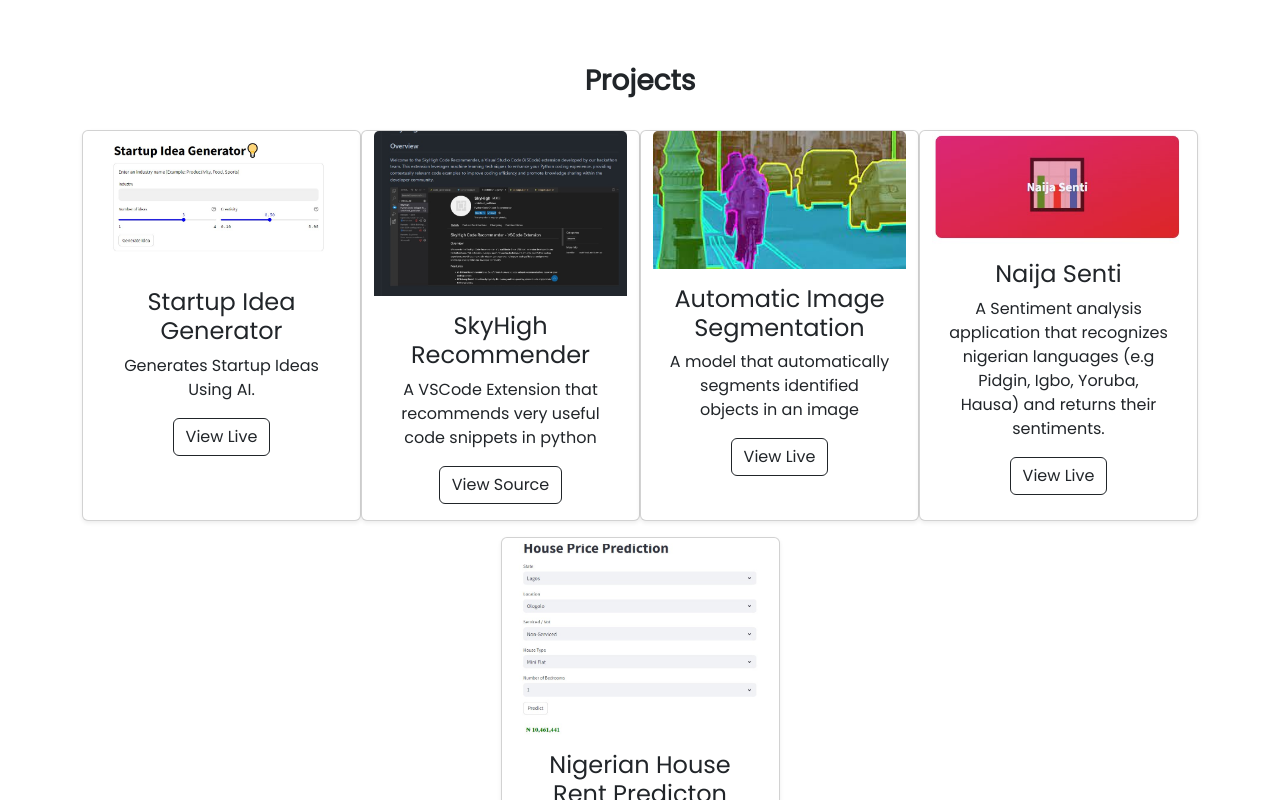
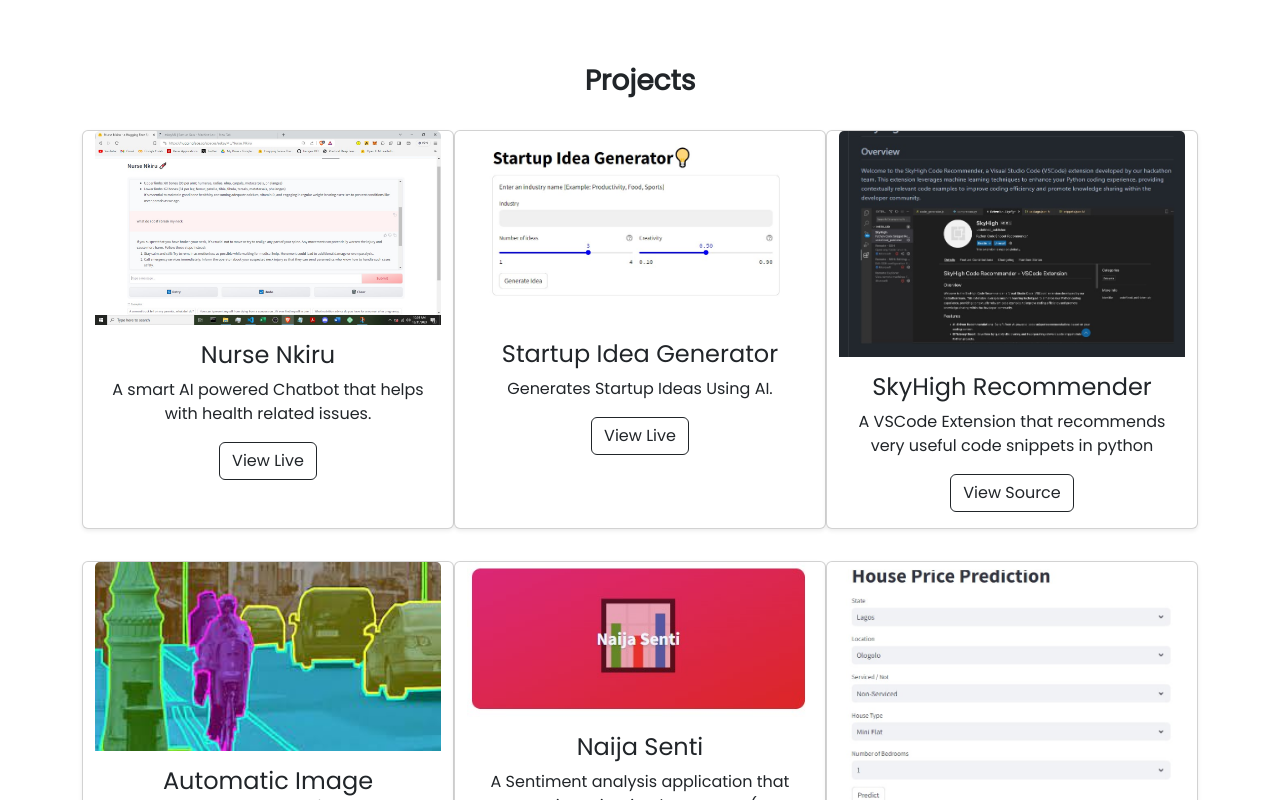
Before and after one commit to eskayML/eskayML.github.io, a React (Create React App) app: page / in a window 1280 px wide. Shown: the part 560-1360 px from the top of the page. Built offline with nearby package versions, Linux system fonts and the light colour scheme.

Commit message:
add: nurse nkiru

```diff
--- a/src/Projects.jsx
+++ b/src/Projects.jsx
@@ -4,7 +4,7 @@ import SkyHighImg from './images/project__skyhigh_recommender.jpg'
 import SegMentImg from './images/project__image_segmentation.jpg'
 import SentiImg from './images/project__naija_senti.jpg'
 import RentImg from './images/project__nigerian_houses_prediction.jpg'
-
+import NkiruImg from './images/project__nurse_nkiru.jpg'
 
 function Projects() {
   return (
@@ -14,7 +14,16 @@ function Projects() {
           </div>
           <div className="container">
             <div className="row">
-              <div className="card col-md-3 col-sm-9 shadow-sm  mt-3 mx-auto ">
+            <div className="card col-md-4 mr-3 mb-3 col-sm-9 shadow-sm  mt-3  ">
+                <img className="card-img-top" src={NkiruImg} alt=" nurse nkiru" />
+                <div className="card-body">
+                    <h4 className="card-title">Nurse Nkiru</h4>
+                    <p className="card-text">A smart AI powered  Chatbot that helps with health related issues.</p>
+                    <a href="https://huggingface.co/spaces/eskayML/Nurse_Nkiru" className="btn  btn-outline-dark" target='_blank'>View Live</a>
+                </div>
+              </div>
+
+              <div className="card col-md-4 mr-3 mb-3 col-sm-9 shadow-sm  mt-3 mx-auto ">
                 <img className="card-img-top" src={StartupGenImg} alt=" startup generator" />
                 <div className="card-body">
                     <h4 className="card-title">Startup Idea Generator</h4>
@@ -23,7 +32,7 @@ function Projects() {
                 </div>
               </div>
 
-              <div className="card col-md-3 col-sm-9 shadow-sm  mt-3 mx-auto ">
+              <div className="card col-md-4 mr-3 mb-3 col-sm-9 shadow-sm  mt-3 mx-auto ">
                 <img className="card-img-top" src={SkyHighImg} alt = 'skyhigh project'/>
                 <div className="card-body">
                     <h4 className="card-title">SkyHigh Recommender</h4>
@@ -32,7 +41,7 @@ function Projects() {
                 </div>
               </div>
 
-              <div className="card col-md-3 col-sm-9 shadow-sm  mt-3 mx-auto ">
+              <div className="card col-md-4 mr-3 mb-3 col-sm-9 shadow-sm  mt-3 mx-auto ">
                 <img className="card-img-top" src={SegMentImg} alt = 'mask segmentation' />
                 <div className="card-body">
                     <h4 className="card-title">Automatic Image Segmentation</h4>
@@ -41,7 +50,7 @@ function Projects() {
                 </div>
               </div>
 
-              <div className="card col-md-3 col-sm-9 shadow-sm  mt-3 mx-auto ">
+              <div className="card col-md-4 mr-3 mb-3 col-sm-9 shadow-sm  mt-3 mx-auto ">
                 <img className="card-img-top" src={SentiImg} alt = 'naijasenti' />
                 <div className="card-body">
                     <h4 className="card-title">Naija Senti</h4>
@@ -50,7 +59,7 @@ function Projects() {
                 </div>
               </div>
 
-              <div className="card col-md-3 col-sm-9 shadow-sm  mt-3 mx-auto ">
+              <div className="card col-md-4 mr-3 mb-3 col-sm-9 shadow-sm  mt-3 mx-auto ">
                 <img className="card-img-top" src = {RentImg} alt='rent image of houses' />
                 <div className="card-body">
                     <h4 className="card-title">Nigerian House Rent Predicton </h4>
```
Also changed, not shown: src/images/project__nurse_nkiru.jpg (added).
